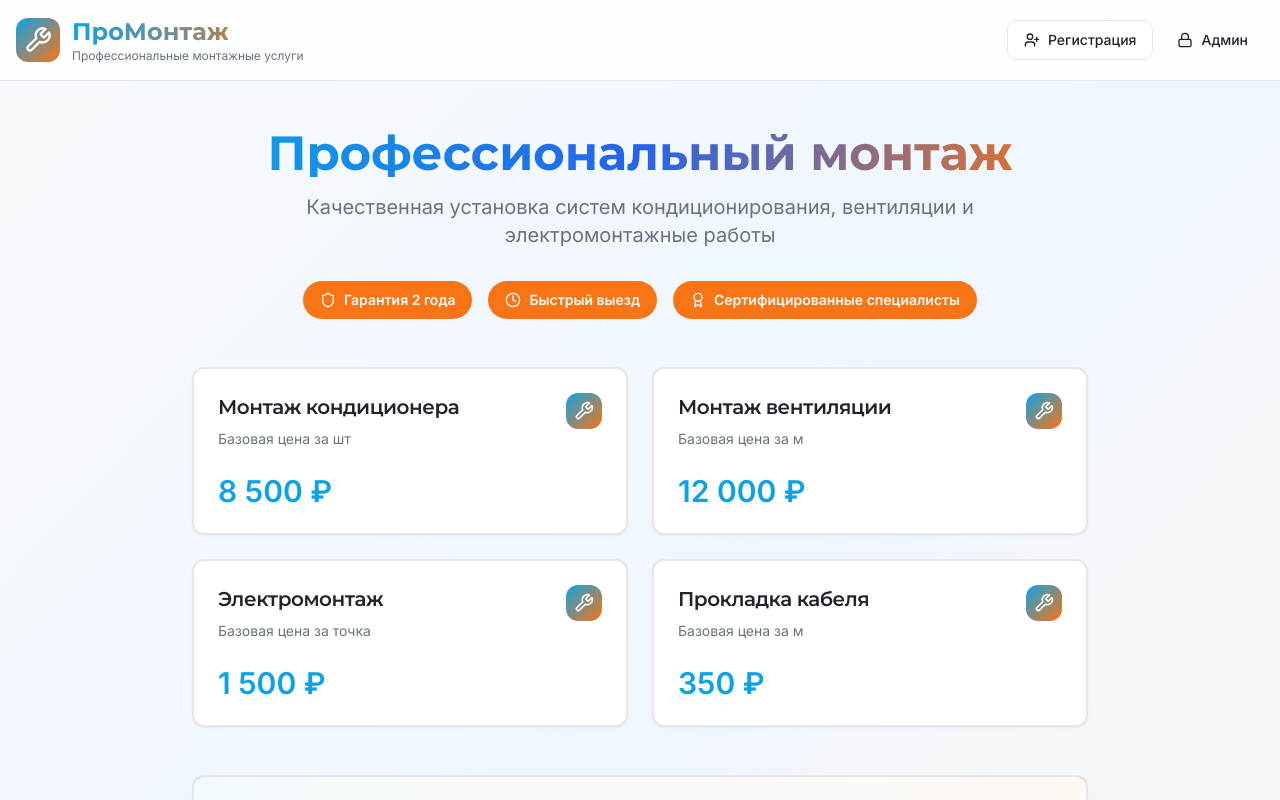
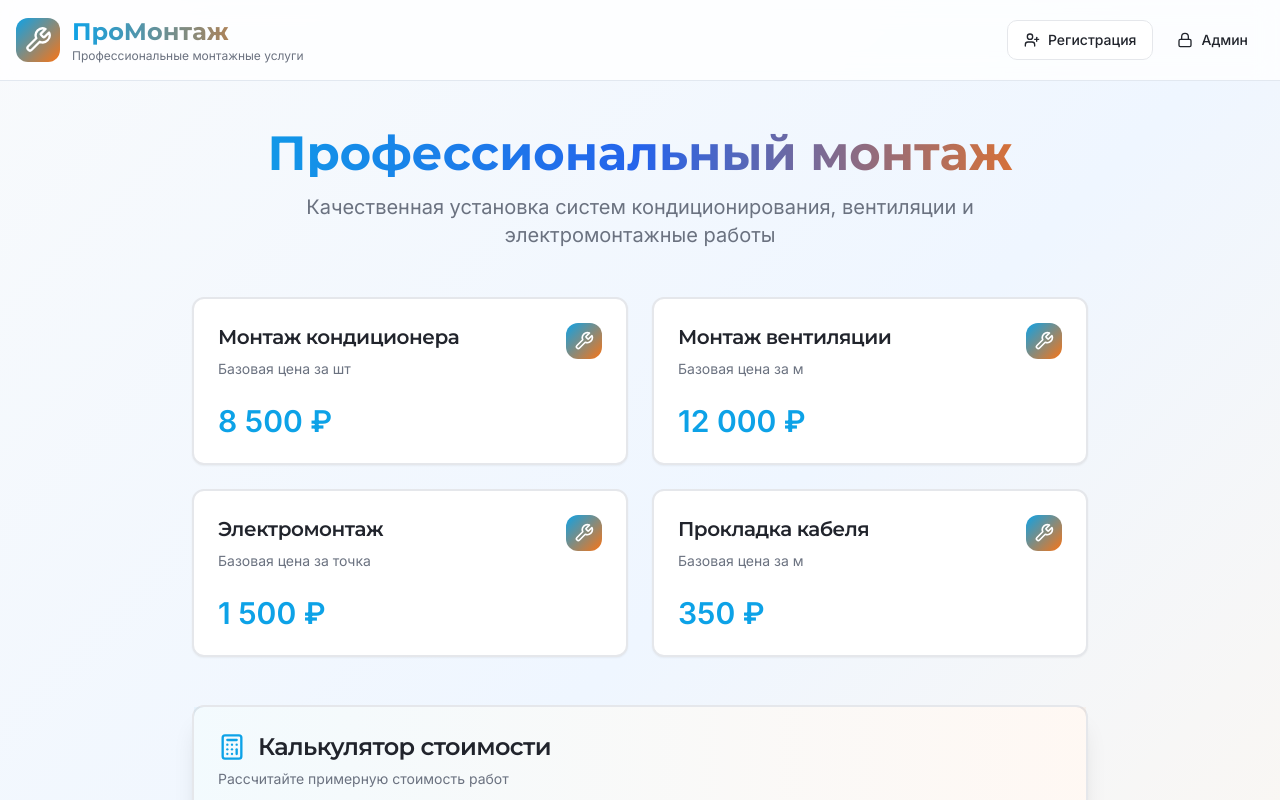
Before and after one commit to pr-poehali-dev/montazh-site-project, a React (Vite) app: page / in a window 1280 px wide. Shown: the top 800 px of the page. Built offline with nearby package versions, Linux system fonts and the light colour scheme.

Commit message:
Удаление маркетинговых обещаний

```diff
--- a/src/pages/Index.tsx
+++ b/src/pages/Index.tsx
@@ -228,20 +228,7 @@ export default function Index() {
               <p className="text-xl text-muted-foreground max-w-2xl mx-auto">
                 Качественная установка систем кондиционирования, вентиляции и электромонтажные работы
               </p>
-              <div className="flex flex-wrap justify-center gap-4 pt-4">
-                <Badge variant="secondary" className="px-4 py-2 text-sm">
-                  <Icon name="Shield" size={16} className="mr-2" />
-                  Гарантия 2 года
-                </Badge>
-                <Badge variant="secondary" className="px-4 py-2 text-sm">
-                  <Icon name="Clock" size={16} className="mr-2" />
-                  Быстрый выезд
-                </Badge>
-                <Badge variant="secondary" className="px-4 py-2 text-sm">
-                  <Icon name="Award" size={16} className="mr-2" />
-                  Сертифицированные специалисты
-                </Badge>
-              </div>
+
             </section>
 
             <section className="grid md:grid-cols-2 gap-6">
```
